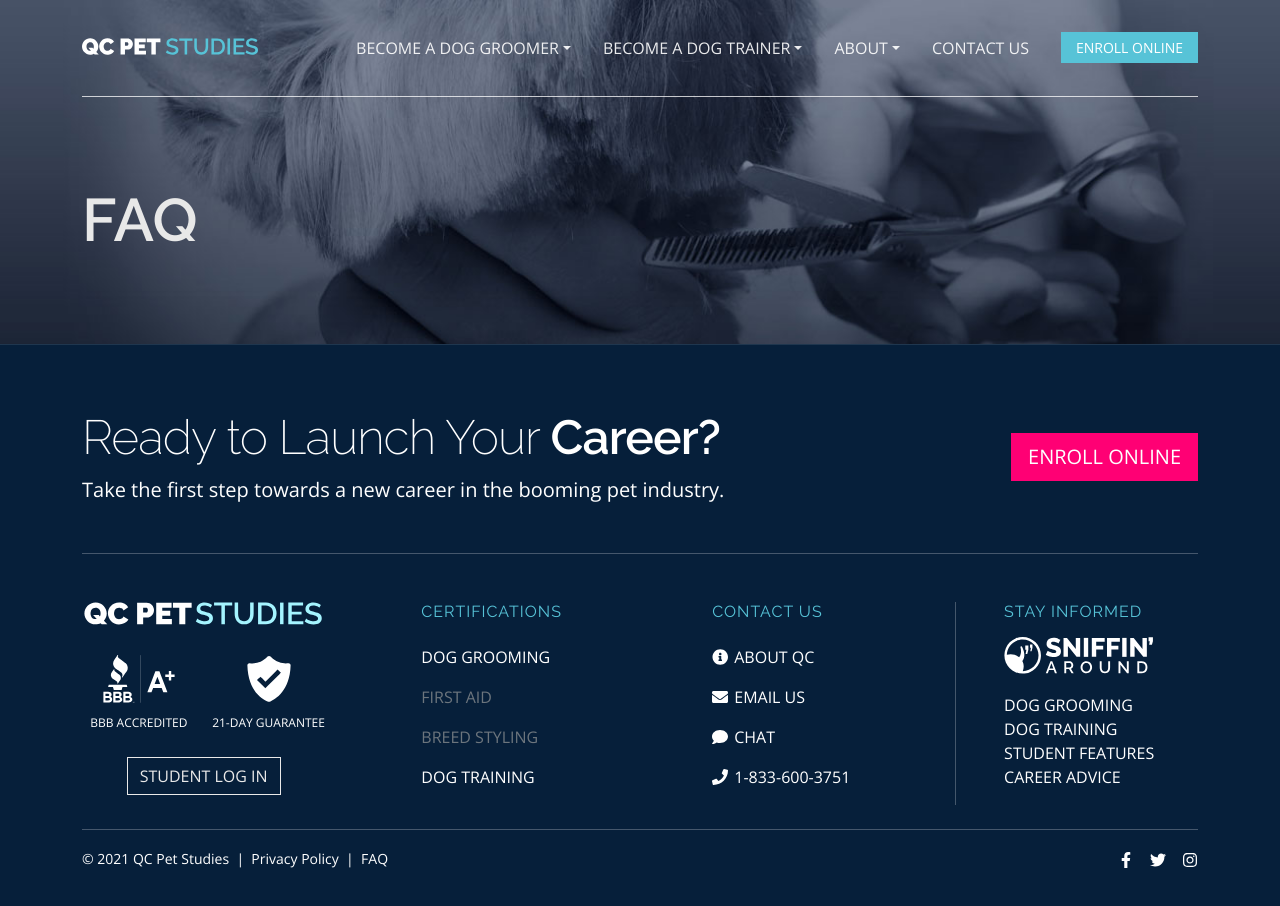
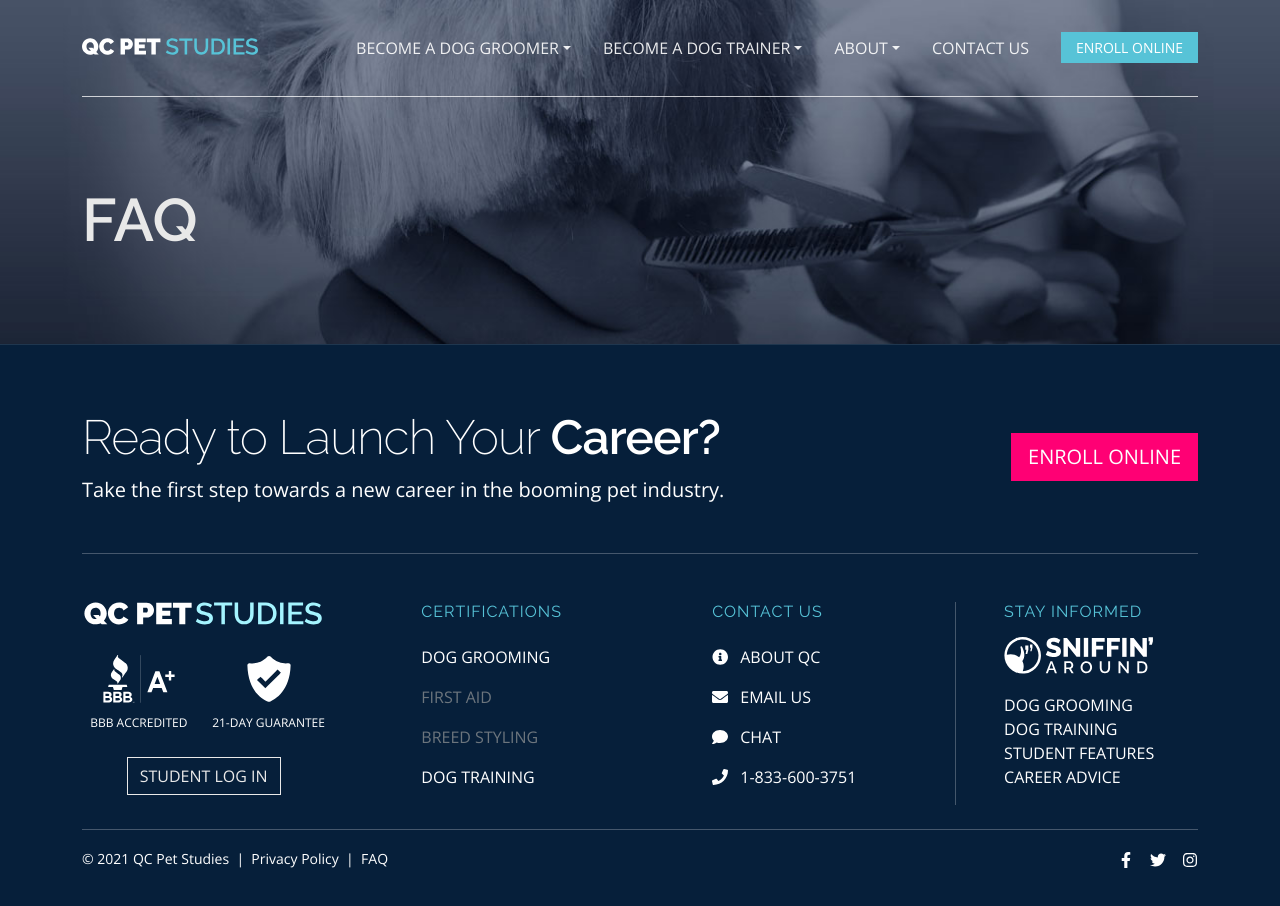
Before and after one commit to QCCareerSchool-Org/www.qcpetstudies.com, a Next.js app: page /about/faq in a window 1280 px wide. Shown: the top 906 px of the page. Built offline with nearby package versions, Linux system fonts and the light colour scheme; no server answers.

Commit message:
Double the spacing for footer icons

```diff
--- a/src/styles/global.scss
+++ b/src/styles/global.scss
@@ -386,5 +386,5 @@ footer {
   display: inline-block;
   position: relative;
   top: 2px;
-  margin-right: 6px;
+  margin-right: 12px;
 }
```
